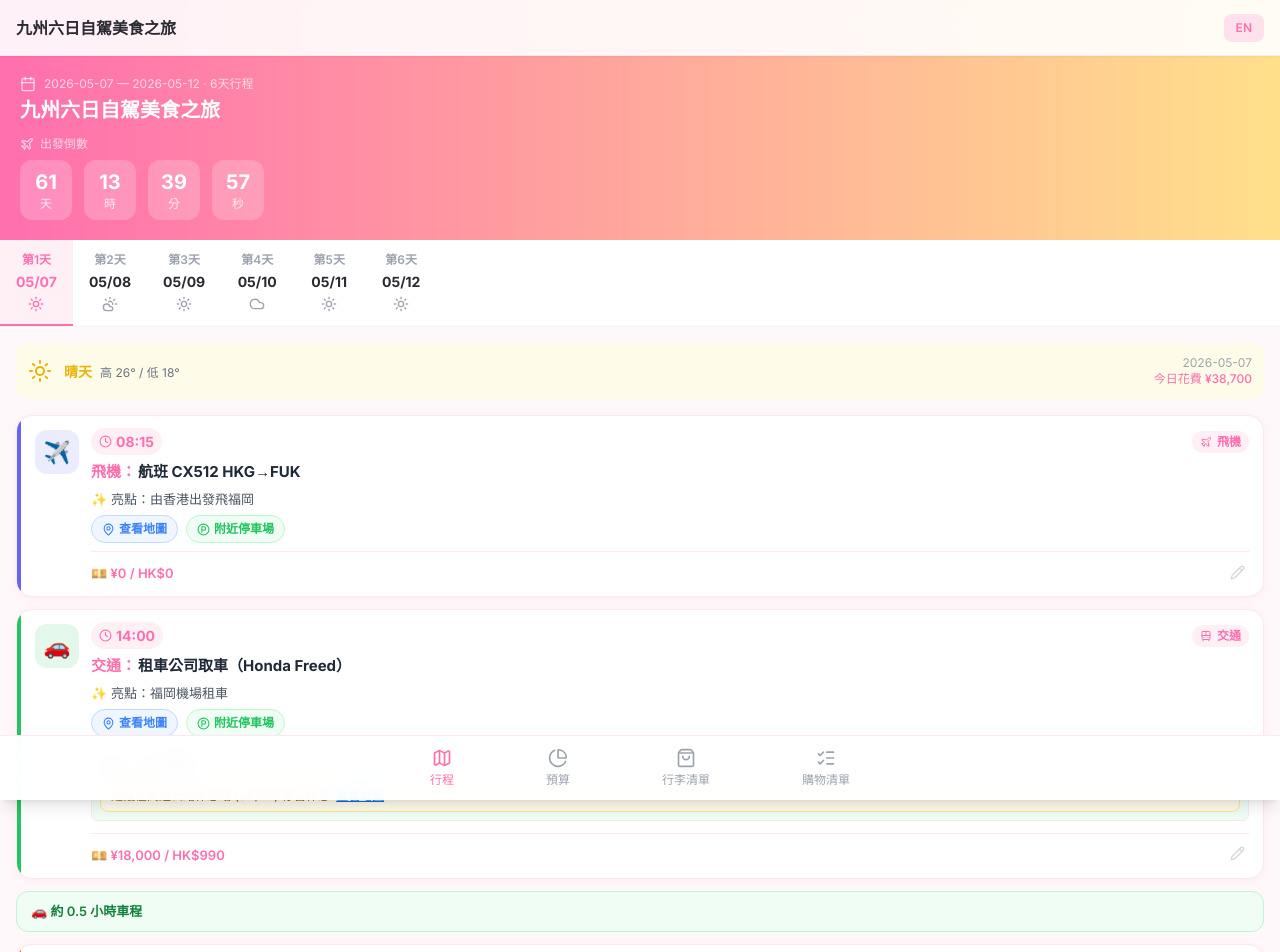
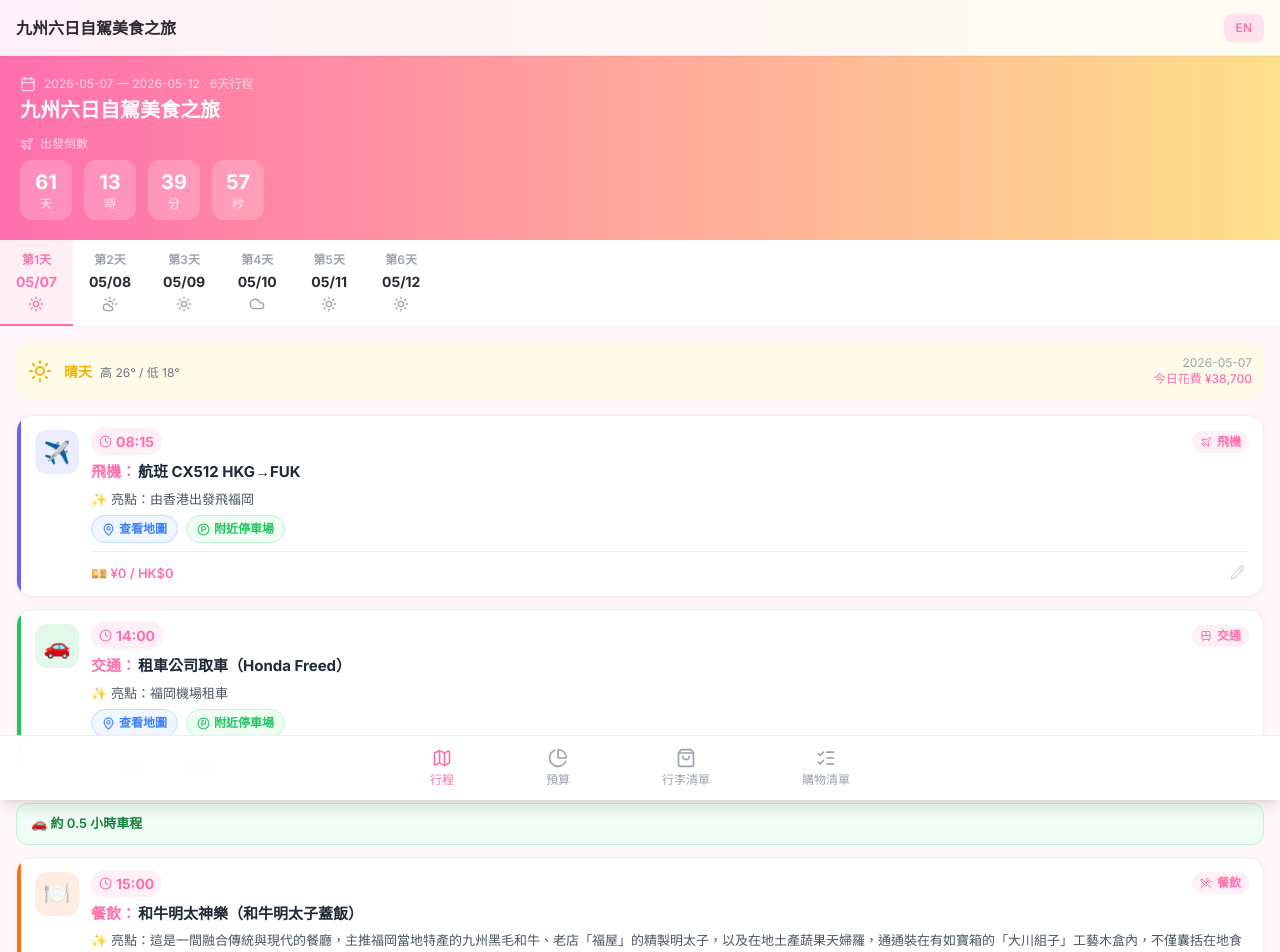
Before and after one commit to tiffanywong0615-oss/tiff-app-test, a Next.js app: page /trips/13b56b64-14df-4efa-8edf-567d80291c27 in a window 1280 px wide. Shown: the top 952 px of the page. Built offline with nearby package versions, Linux system fonts and the light colour scheme.

Commit message:
Remove driving time segment from ActivityCard
Removed driving time segment from ActivityCard component.

```diff
--- a/src/components/ActivityCard.tsx
+++ b/src/components/ActivityCard.tsx
@@ -113,27 +113,6 @@ const ActivityCard = ({ activity, tripId, dayIndex, translatedLocation, translat
                                 </div>
                             )}
 
-                            {/* ---- Driving Time Segment Added Below ---- */}
-                            {activity.drivingToNext !== undefined && activity.drivingToNext > 0 && (
-                                <div className="driving-segment" style={{ marginTop: '8px', padding: '8px', border: '1px solid #eee', borderRadius: '6px' }}>
-                                    <div className="driving-segment-label">
-                                        🚗 {activity.drivingToNext} {t.drivingHours}
-                                    </div>
-                                    <div className="driving-segment-rest">
-                                        {t.drivingRest}{' '}
-                                        <a
-                                            href={`https://www.google.com/maps/search/?api=1&query=休息站+near+${encodeURIComponent(activity.location)}`}
-                                            target="_blank"
-                                            rel="noopener noreferrer"
-                                            style={{ color: '#0070f3', textDecoration: 'underline' }}
-                                        >
-                                            {t.drivingRestMap}
-                                        </a>
-                                    </div>
-                                </div>
-                            )}
-                            {/* ---- End Driving Time Segment ---- */}
-
                             <div className="activity-footer">
                                 <div>
                                     <span className="activity-cost">💴 {formatCost(activity.cost, activity.costCurrency)}</span>
```
